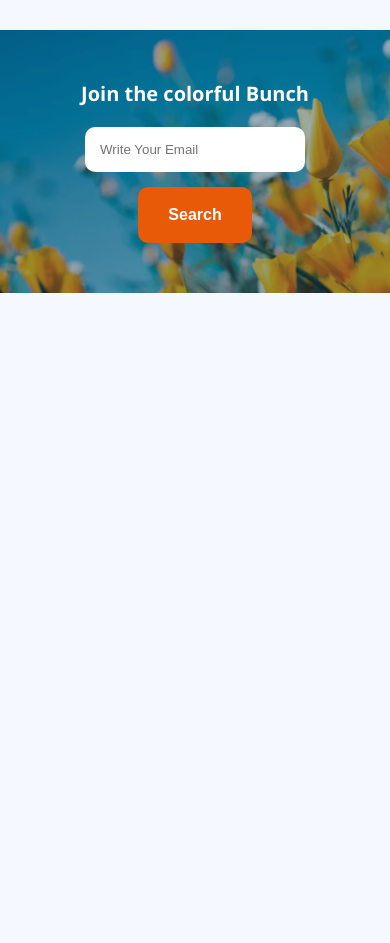
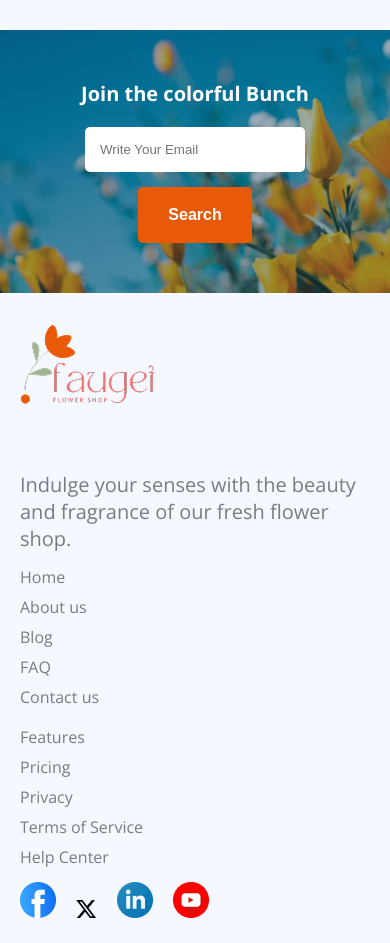
Before and after one commit to Rafi570/PH-Assignment-2-Responsive-Flowers, a plain HTML site: page index.html in a window 390 px wide. Shown: the part 3940-4883 px from the top of the page. Before the commit the page ends 4233 px from the top, so only its background shows below. Drawn offline with nearby package versions, Linux system fonts and the light colour scheme.

Commit message:
footer-section

```diff
--- a/index.html
+++ b/index.html
@@ -129,7 +129,7 @@
                     <a href="" class="grid-link1-2">Shop Now</a>
                 </div>
                 <div class="grid2">
-                <p class="grid-title1-2">30% Off | Ana  Plant</p>
+                    <p class="grid-title1-2">30% Off | Ana Plant</p>
                     <a href="" class="grid-link1-2">Shop Now</a>
                 </div>
                 <div class="grid3">
@@ -149,6 +149,34 @@
 
     </main>
     <footer>
+        <div class="footeer-container">
+            <div class="f1">
+                <img src="assets/logo.png" alt="">
+                <p class="f1-title dark">Indulge your senses with the beauty and fragrance of our fresh flower shop. </p>
+            </div>
+            <div class="f2">
+                <ul>
+                    <li class="dark">Home</li>
+                    <li class="dark">About us</li>
+                    <li class="dark">Blog</li>
+                    <li class="dark">FAQ</li>
+                    <li class="dark">Contact us</li>
+                </ul>
+            </div>
+            <div class="f3">
+                <ul>
+                    <li class="dark">Features</li>
+                    <li class="dark">Pricing</li>
+                    <li class="dark">Privacy</li>
+                    <li class="dark">Terms of Service</li>
+                    <li class="dark">Help Center</li>
+                </ul>
+            </div>
+            <div class="f4">
+                <img src="assets/icon-facebook.png" alt=""><img src="assets/icon-twitter.png" alt=""><img src="assets/icon-linkedin.png" alt=""><img src="assets/icon-youtube.png" alt="">
+            </div>
+
+        </div>
 
     </footer>
 </body>
--- a/styel.css
+++ b/styel.css
@@ -374,6 +374,33 @@ body {
     border-radius: 10px;
 }
 
+/* footer section */
+footer{
+    margin-top: 120px;
+    margin: 120px auto;
+
+}
+.footeer-container{
+    display: flex;
+    margin: 0 auto;
+
+    justify-content: space-around;
+
+    width: 1120px;
+
+}
+.f1-title{
+    font-size: 1.25rem;
+    width: 359px;
+    margin-top: 60px;
+}
+.f4 img{
+    margin-right: 20px;
+}
+footer ul{
+    line-height: 50px;
+}
+
 /* For Mobile device  */
 @media screen and (max-width: 576px) {
     .disply {
@@ -539,6 +566,7 @@ body {
     .bg-inp input {
         width: 220px;
         padding: 15px;
+        border-radius: 5px;
 
     }
     .bg-inp h1{
@@ -550,6 +578,29 @@ body {
         padding: 19px 30px;
         font-size: 1rem;
         margin-top: 15px;
+        border-radius: 5px;
+    }
+    /* footer-section */
+    footer{
+        margin: 20px;
+    }
+    .footeer-container{
+        flex-direction: column;
+        width: 350px;
+    }
+    footer p{
+        margin-top: 10px;
+    }
+    .footeer-container ul{
+        margin-top: 10px;
+        padding: 0 0;
+    }
+    .footeer-container li{
+        list-style: none;
+        line-height: 30px;
+    }
+    .footeer-container img{
+        margin-top: 10px;
     }
 
 
```
Lines whose indentation alone changed are shown as unchanged.
